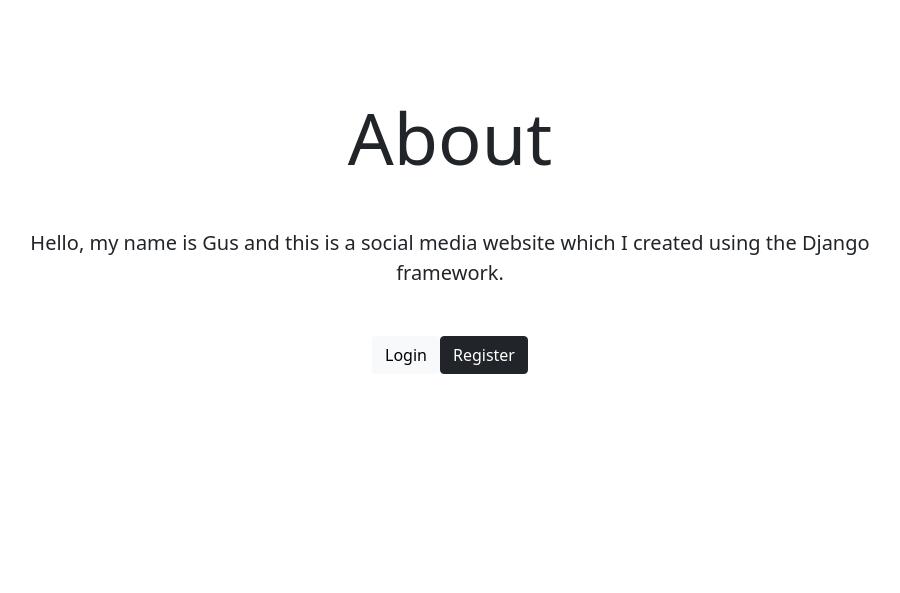
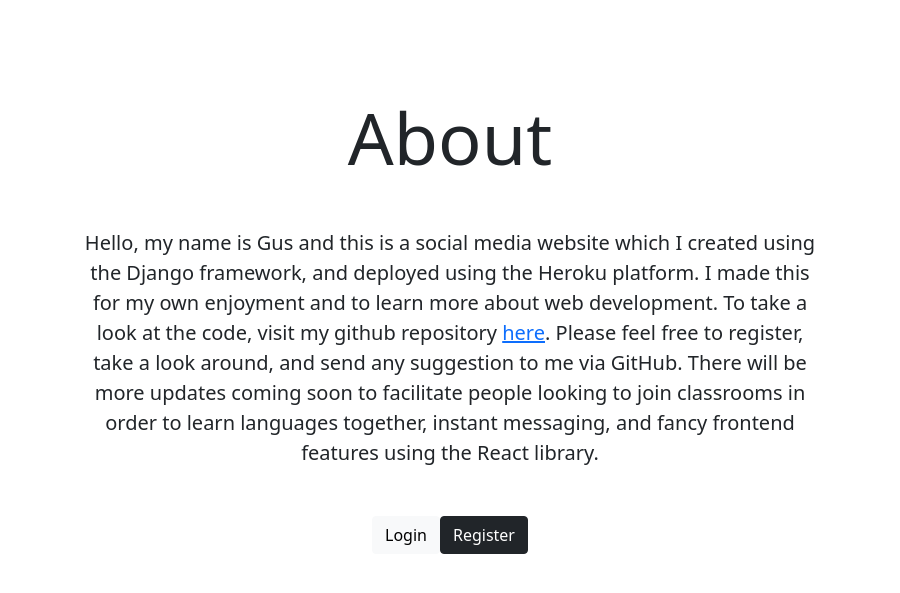
Before and after one commit to gfowle201926762/whitenoise, a Django app: page /about/ in a window 1280 px wide. Shown: the part 66-659 px from the top of the page, without its empty margins (190-1090 px from the left). Run offline with Django 3.2, Linux system fonts and the light colour scheme.

Commit message:
view own posts and more about/landing

```diff
--- a/landing/templates/landing/about.html
+++ b/landing/templates/landing/about.html
@@ -6,9 +6,13 @@
 {%block content%}
 <div class="container trm-l">
     <div class="row justify-content-center">
-        <div class="col-md-10 col-sm-12 text-center">
+        <div class="col-md-8 col-sm-10 text-center">
             <h1 class="display-2">About</h1>
-            <p class="mt-5 lead">Hello, my name is Gus and this is a social media website which I created using the Django framework.</p>
+            <p class="mt-5 lead">Hello, my name is Gus and this is a social media website which I created using the Django framework, and deployed using the Heroku platform.
+            I made this for my own enjoyment and to learn more about web development. To take a look at the code, visit my github repository <a href="https://github.com/gfowle201926762/whitenoise">here</a>.
+            Please feel free to register, take a look around, and send  any suggestion to me via GitHub.
+            There will be more updates coming soon to facilitate people looking to join classrooms in order to learn languages together,
+            instant messaging, and fancy frontend features using the React library.</p>
             <div class="d-flex justify-content-center mt-5">
                 <a href="{% url 'login'%}" class="btn btn-light mr-2">Login</a>
                 <a href="{% url 'register'%}" class="btn btn-dark">Register</a>
--- a/landing/templates/landing/landing.html
+++ b/landing/templates/landing/landing.html
@@ -6,9 +6,9 @@
 {%block content%}
 <div class="container trm-l">
     <div class="row justify-content-center">
-        <div class="col-md-10 col-sm-12 text-center">
-            <h1 class="display-2">Landing page</h1>
-            <p class="mt-3 lead">Generic subtext about the website</p>
+        <div class="col-md-6 col-sm-8 text-center">
+            <h1 class="display-2">Social Media Website</h1>
+            <p class="mt-3 lead">Welcome to my social media website! Register to take a look around, or click on the <a href="{% url 'about'%}">About</a> tab for more information.</p>
             <div class="d-flex justify-content-center mt-5">
                 <a href="{% url 'login'%}" class="btn btn-light mr-2">Login</a>
                 <a href="{% url 'register'%}" class="btn btn-dark">Register</a>
--- a/main/views.py
+++ b/main/views.py
@@ -11,10 +11,8 @@ from .forms import PostForm, CommentForm, UserProfileForm, ClassroomForm
 
 class Home(LoginRequiredMixin, View):
     def get(self, request, *args, **kwargs):
-        #posts = Post.objects.all().order_by('-created_on')
-        user = request.user
 
-        posts = Post.objects.filter(author__profile__followers__in=[user.id]).order_by('-created_on')
+        posts = Post.objects.filter(Q(author__profile__followers__in=[request.user.id]) | Q(author__in=[request.user.id])).order_by('-created_on').distinct()
 
         context = {
             'posts' : posts,
```
Also changed, not shown: db.sqlite3.
